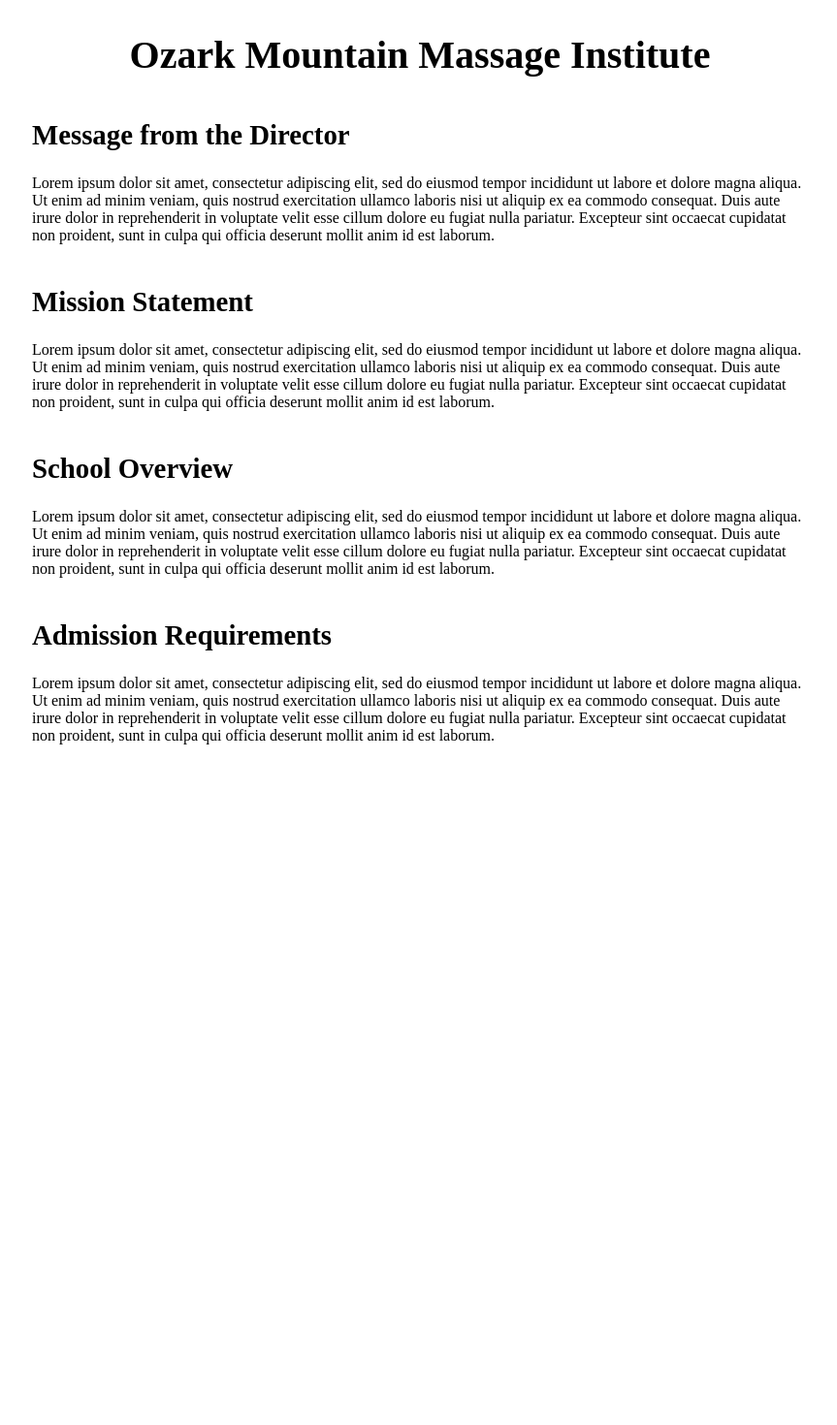
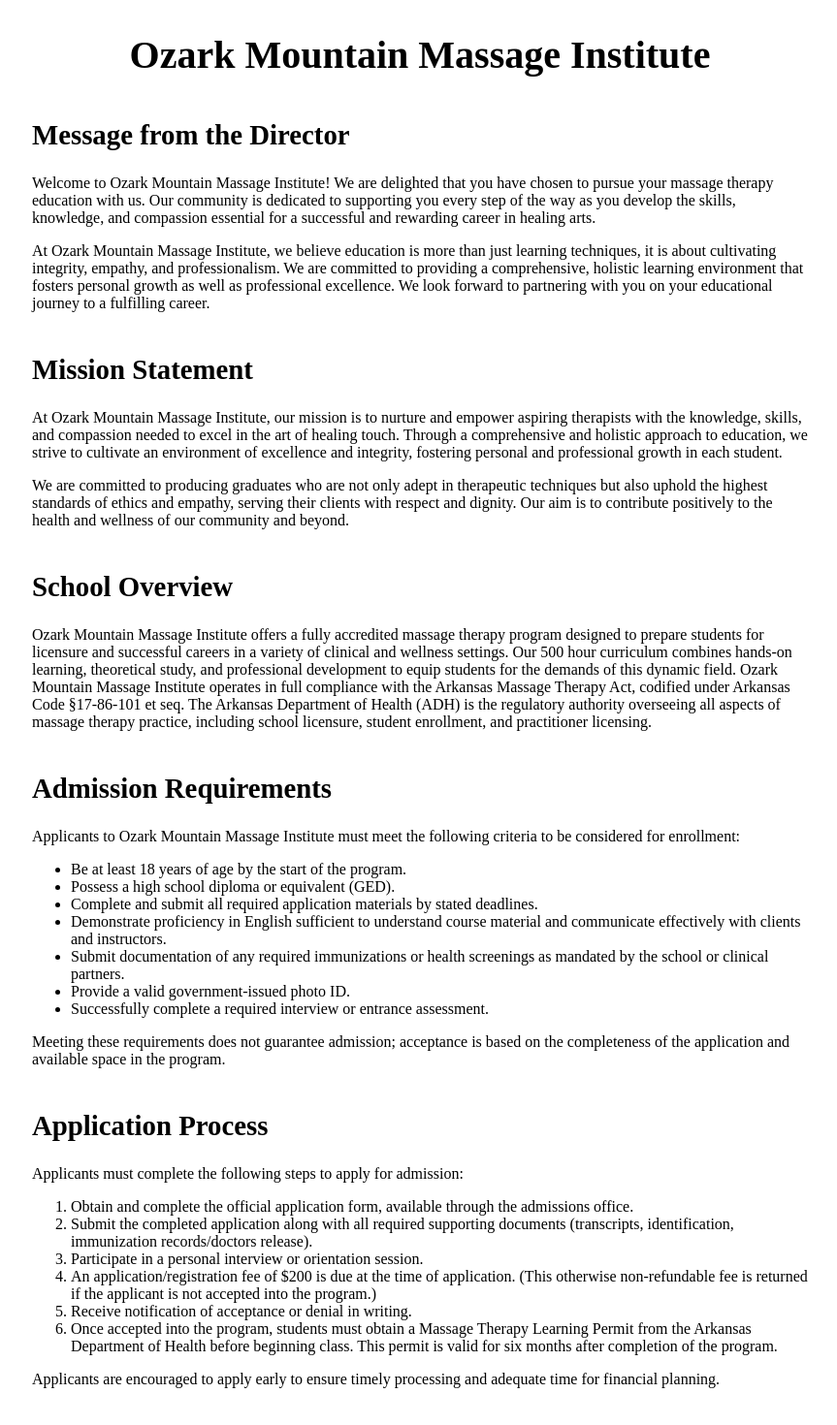
Before and after one commit to Caladrel65/ommi, a SvelteKit app: page / in a window 1280 px wide. Shown: the part 116-1586 px from the top of the page at 97% size, without its empty margins (207-1070 px from the left). Before the commit the page ends 940 px from the top, so only its background shows below. Built offline with nearby package versions, Linux system fonts and the light colour scheme.

Commit message:
Put content from the email into pages. Going to rearrange things using content from the Figma content that was provided next.

```diff
--- a/src/routes/+page.svelte
+++ b/src/routes/+page.svelte
@@ -6,28 +6,64 @@
   <section>
     <h2>Message from the Director</h2>
     <p>
-      Lorem ipsum dolor sit amet, consectetur adipiscing elit, sed do eiusmod tempor incididunt ut labore et dolore magna aliqua. Ut enim ad minim veniam, quis nostrud exercitation ullamco laboris nisi ut aliquip ex ea commodo consequat. Duis aute irure dolor in reprehenderit in voluptate velit esse cillum dolore eu fugiat nulla pariatur. Excepteur sint occaecat cupidatat non proident, sunt in culpa qui officia deserunt mollit anim id est laborum.
+      Welcome to Ozark Mountain Massage Institute! We are delighted that you have chosen to pursue your massage therapy education with us. Our community is dedicated to supporting you every step of the way as you develop the skills, knowledge, and compassion essential for a successful and rewarding career in healing arts.
+    </p>
+    <p>
+      At Ozark Mountain Massage Institute, we believe education is more than just learning techniques, it is about cultivating integrity, empathy, and professionalism. We are committed to providing a comprehensive, holistic learning environment that fosters personal growth as well as professional excellence. We look forward to partnering with you on your educational journey to a fulfilling career.
     </p>
   </section>
 
   <section>
     <h2>Mission Statement</h2>
     <p>
-      Lorem ipsum dolor sit amet, consectetur adipiscing elit, sed do eiusmod tempor incididunt ut labore et dolore magna aliqua. Ut enim ad minim veniam, quis nostrud exercitation ullamco laboris nisi ut aliquip ex ea commodo consequat. Duis aute irure dolor in reprehenderit in voluptate velit esse cillum dolore eu fugiat nulla pariatur. Excepteur sint occaecat cupidatat non proident, sunt in culpa qui officia deserunt mollit anim id est laborum.
+      At Ozark Mountain Massage Institute, our mission is to nurture and empower aspiring therapists with the knowledge, skills, and compassion needed to excel in the art of healing touch. Through a comprehensive and holistic approach to education, we strive to cultivate an environment of excellence and integrity, fostering personal and professional growth in each student.
+    </p>
+    <p>
+       We are committed to producing graduates who are not only adept in therapeutic techniques but also uphold the highest standards of ethics and empathy, serving their clients with respect and dignity. Our aim is to contribute positively to the health and wellness of our community and beyond.
     </p>
   </section>
 
   <section>
     <h2>School Overview</h2>
     <p>
-      Lorem ipsum dolor sit amet, consectetur adipiscing elit, sed do eiusmod tempor incididunt ut labore et dolore magna aliqua. Ut enim ad minim veniam, quis nostrud exercitation ullamco laboris nisi ut aliquip ex ea commodo consequat. Duis aute irure dolor in reprehenderit in voluptate velit esse cillum dolore eu fugiat nulla pariatur. Excepteur sint occaecat cupidatat non proident, sunt in culpa qui officia deserunt mollit anim id est laborum.
+      Ozark Mountain Massage Institute offers a fully accredited massage therapy program designed to prepare students for licensure and successful careers in a variety of clinical and wellness settings. Our 500 hour curriculum combines hands-on learning, theoretical study, and professional development to equip students for the demands of this dynamic field. Ozark Mountain Massage Institute operates in full compliance with the Arkansas Massage Therapy Act, codified under Arkansas Code §17-86-101 et seq. The Arkansas Department of Health (ADH) is the regulatory authority overseeing all aspects of massage therapy practice, including school licensure, student enrollment, and practitioner licensing.
     </p>
   </section>
 
   <section>
     <h2>Admission Requirements</h2>
     <p>
-      Lorem ipsum dolor sit amet, consectetur adipiscing elit, sed do eiusmod tempor incididunt ut labore et dolore magna aliqua. Ut enim ad minim veniam, quis nostrud exercitation ullamco laboris nisi ut aliquip ex ea commodo consequat. Duis aute irure dolor in reprehenderit in voluptate velit esse cillum dolore eu fugiat nulla pariatur. Excepteur sint occaecat cupidatat non proident, sunt in culpa qui officia deserunt mollit anim id est laborum.
+      Applicants to Ozark Mountain Massage Institute must meet the following criteria to be considered for enrollment:
+    </p>
+    <ul>
+      <li>Be at least 18 years of age by the start of the program.</li>
+      <li>Possess a high school diploma or equivalent (GED).</li>
+      <li>Complete and submit all required application materials by stated deadlines.</li>
+      <li>Demonstrate proficiency in English sufficient to understand course material and communicate effectively with clients and instructors.</li>
+      <li>Submit documentation of any required immunizations or health screenings as mandated by the school or clinical partners.</li>
+      <li>Provide a valid government-issued photo ID.</li>
+      <li>Successfully complete a required interview or entrance assessment.</li>
+    </ul>
+    <p>
+      Meeting these requirements does not guarantee admission; acceptance is based on the completeness of the application and available space in the program.
+    </p>
+  </section>
+
+  <section>
+    <h2>Application Process</h2>
+    <p>
+      Applicants must complete the following steps to apply for admission:
+    </p>
+    <ol>
+      <li>Obtain and complete the official application form, available through the admissions office.</li>
+      <li>Submit the completed application along with all required supporting documents (transcripts, identification, immunization records/doctors release).</li>
+      <li>Participate in a personal interview or orientation session.</li>
+      <li>An application/registration fee of $200 is due at the time of application. (This otherwise non-refundable fee is returned if the applicant is not accepted into the program.)</li>
+      <li>Receive notification of acceptance or denial in writing.</li>
+      <li>Once accepted into the program, students must obtain a Massage Therapy Learning Permit from the Arkansas Department of Health before beginning class. This permit is valid for six months after completion of the program.</li>
+    </ol>
+    <p>
+      Applicants are encouraged to apply early to ensure timely processing and adequate time for financial planning.
     </p>
   </section>
 </div>
```
Also changed, not shown: src/routes/contact/+page.svelte (+8 -1 lines), src/routes/curriculum/+page.svelte (+10 -1 lines), src/routes/tuition-fees/+page.svelte (+11 -2 lines).
